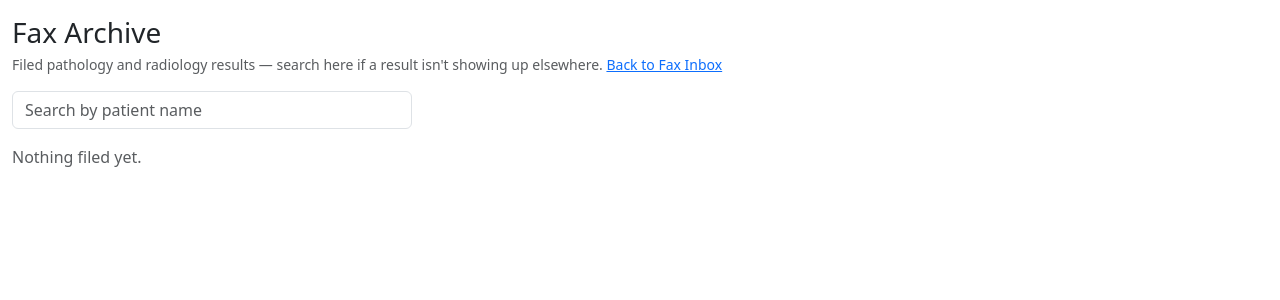
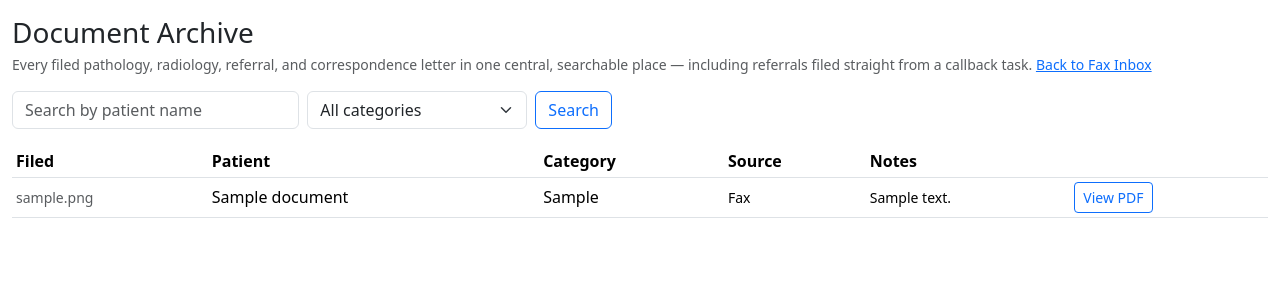
Before and after one commit to jcypowh/callback-manager, a Flask app: page /fax-inbox/archive in a window 1280 px wide. Shown: the part 80-380 px from the top of the page. Run offline with Flask 3, Linux system fonts and the light colour scheme; the visitor is signed in with stand-in values (Sample User, id 1); data comes from the database, SQL or seed files in the repository; tables that the repository leaves empty hold one stand-in row (values such as "Sample post").

Commit message:
Central document archive, referral filing from tasks, correspondence category, mass AI filing
- Fax Archive (now "Document Archive") shows every filed category -
  pathology, radiology, correspondence, referral - not just
  pathology/radiology, so previously-filed referrals are now visible
  there too. Added a category filter alongside the existing patient-name
  search.
- New "Correspondence Letter" fax category, filed into the same central
  archive as pathology/radiology. AI Analyse/Action now distinguishes it
  from a true referral (does the letter actually need an appointment
  booked, or is it just FYI/a copy for the file?).
- Callback tasks that carry a referral attachment (e.g. from Referral
  Drop) get a "File Referral" button, available to whoever is working
  the task (not just Dr Tu/Sally) - files it into the same central
  archive without creating a duplicate task. Guards against double-filing.
- New "Run AI Action on next N unfiled" button on the Fax Inbox to clear
  a backlog in a few clicks instead of one at a time, filing what AI is
  confident about and leaving the rest for manual review. Capped at 8
  per click to stay well inside request timeouts.

Refactored the single-item AI auto-file logic into a shared
_ai_analyze_and_file_one helper used by both the single and batch routes.

```diff
--- a/app.py
+++ b/app.py
@@ -841,10 +841,22 @@ def queue():
             f"ORDER BY {_URGENCY_ORDER_SQL}, t.created_at ASC"
         ).fetchall()
 
+    attachment_task_ids = [r['id'] for r in rows if r['attachment_filename']]
+    filed_task_ids = set()
+    if attachment_task_ids:
+        placeholders = ','.join('?' * len(attachment_task_ids))
+        filed_task_ids = {
+            row['linked_task_id'] for row in db.execute(
+                f'SELECT linked_task_id FROM fax_documents WHERE linked_task_id IN ({placeholders})',
+                attachment_task_ids,
+            ).fetchall()
+        }
+
     tasks = []
     for r in rows:
         task = dict(r)
         task['claimed_ago'] = _time_ago(r['claimed_at'])
+        task['referral_filed'] = r['id'] in filed_task_ids
         notes = db.execute(
             "SELECT tn.*, u.display_name AS author_name FROM task_notes tn "
             "LEFT JOIN users u ON u.id = tn.author_id "
@@ -1102,6 +1114,49 @@ def unclaim_task(task_id):
              f"Released back to the open queue by {session.get('display_name')}."),
         )
         db.commit()
+    return redirect(url_for('queue'))
+
+
+@app.route('/task/<int:task_id>/file-referral', methods=['POST'])
+def file_task_referral(task_id):
+    """Files this task's attached referral into the central Document Archive
+    (same place as fax/email referrals) so it's never lost - available to
+    whoever handled the task, not just full-access users. Doesn't create a
+    new task; linked_task_id just points back to this one."""
+    db = get_db()
+    task = db.execute('SELECT * FROM tasks WHERE id = ?', (task_id,)).fetchone()
+    if not task:
+        flash('Task not found.', 'warning')
+        return redirect(url_for('queue'))
+    if not _can_manage_task(task):
+        flash('That task is not assigned to you.', 'warning')
+        return redirect(url_for('queue'))
+    if not task['attachment_filename']:
+        flash('This task has no referral document attached to file.', 'warning')
+        return redirect(url_for('queue'))
+    already = db.execute(
+        'SELECT id FROM fax_documents WHERE linked_task_id = ?', (task_id,)
+    ).fetchone()
+    if already:
+        flash('This referral has already been filed.', 'warning')
+        return redirect(url_for('queue'))
+    attachment_path = REFERRAL_DIR / task['attachment_filename']
+    if not attachment_path.exists():
+        flash('The attached file is missing.', 'warning')
+        return redirect(url_for('queue'))
+
+    now = datetime.now(timezone.utc).isoformat()
+    cur = db.execute(
+        'INSERT INTO fax_documents (received_at, pdf_filename, category, patient_name, filed_by_id, '
+        'filed_at, linked_task_id, source) VALUES (?, ?, ?, ?, ?, ?, ?, ?)',
+        (task['created_at'], '', 'referral', task['patient_name'], session['user_id'], now, task_id, 'task'),
+    )
+    fax_id = cur.lastrowid
+    filename = f'{fax_id}.pdf'
+    (FAX_DIR / filename).write_bytes(attachment_path.read_bytes())
+    db.execute('UPDATE fax_documents SET pdf_filename = ? WHERE id = ?', (filename, fax_id))
+    db.commit()
+    flash('Referral filed in the Document Archive.', 'success')
     return redirect(url_for('queue'))
 
 
@@ -2012,6 +2067,7 @@ FAX_CATEGORIES = {
     'pathology': 'Pathology',
     'radiology': 'Radiology',
     'referral': 'Referral',
+    'correspondence': 'Correspondence Letter',
 }
 
 FAX_AI_ACTION_LABELS = {
@@ -2037,7 +2093,15 @@ def _analyze_fax_with_ai(pdf_bytes):
     prompt = (
         'You are triaging an incoming fax for a gastroenterology practice (Dr Jeffrey Tu). '
         'Read the document and respond with ONLY a JSON object, no other text, with these keys:\n'
-        '"category": one of "pathology", "radiology", "referral", or "other" if you truly cannot tell\n'
+        '"category": one of "pathology", "radiology", "referral", "correspondence", or "other" if you '
+        'truly cannot tell.\n'
+        '  Use "referral" ONLY when the letter is actually asking Dr Tu to see/treat/book the patient '
+        '(a new referral, a request for an appointment, procedure, or opinion).\n'
+        '  Use "correspondence" for anything else that is just FYI / does not require booking anything - '
+        'e.g. a copy of a letter to another doctor, a discharge summary, a specialist-to-specialist '
+        'update, results already covered elsewhere, or a "for your information" letter. When in doubt '
+        'between referral and correspondence, ask: does this letter need a new appointment booked as a '
+        'direct result of reading it? If no, it is correspondence, not a referral.\n'
         '"patient_name": the PATIENT\'s full name (not the referring GP, specialist, or letterhead '
         'owner) - check the whole document (salutation, "Re:" line, date-of-birth line, footer) '
         'before giving up. Only use null if it truly does not appear anywhere.\n'
@@ -2126,7 +2190,7 @@ def fax_inbox_page():
     ).fetchall()
     return render_template('fax_inbox.html', faxes=unfiled, categories=FAX_CATEGORIES, targets=targets,
                             action_labels=FAX_AI_ACTION_LABELS, has_ai_key=bool(cfg('anthropic_api_key')),
-                            recently_filed=recently_filed)
+                            recently_filed=recently_filed, ai_batch_size=AI_BATCH_SIZE)
 
 
 @app.route('/fax-inbox/archive')
@@ -2136,14 +2200,18 @@ def fax_archive_page():
         return redirect(url_for('queue'))
     db = get_db()
     q = request.args.get('q', '').strip()
-    query = "SELECT * FROM fax_documents WHERE category IN ('pathology', 'radiology')"
+    cat = request.args.get('cat', '').strip()
+    query = "SELECT * FROM fax_documents WHERE category IS NOT NULL"
     params = []
+    if cat in FAX_CATEGORIES:
+        query += " AND category = ?"
+        params.append(cat)
     if q:
         query += " AND patient_name LIKE ?"
         params.append(f'%{q}%')
     query += " ORDER BY filed_at DESC LIMIT 200"
     filed = db.execute(query, params).fetchall()
-    return render_template('fax_archive.html', faxes=filed, categories=FAX_CATEGORIES, q=q)
+    return render_template('fax_archive.html', faxes=filed, categories=FAX_CATEGORIES, q=q, cat=cat)
 
 
 @app.route('/fax-inbox/<int:fax_id>/view')
@@ -2227,12 +2295,49 @@ def file_fax(fax_id):
     return redirect(url_for('fax_inbox_page'))
 
 
+AI_BATCH_SIZE = 8
+
+
+def _ai_analyze_and_file_one(db, fax, filed_by_id):
+    """Runs AI analysis on one unfiled fax_documents row and files it if
+    possible - pathology/radiology/correspondence under that category with
+    the patient name found, referral straight into a callback task. Does NOT
+    commit - callers commit once per request (single item or a whole batch).
+    Returns {'filed': bool, 'category': str|None, 'patient_name': str|None,
+    'reason': str|None} - reason is set when filed is False, one of
+    'file missing', 'api error', 'category unclear', 'no patient name found'."""
+    pdf_path = FAX_DIR / fax['pdf_filename']
+    if not pdf_path.exists():
+        return {'filed': False, 'category': None, 'patient_name': None, 'reason': 'file missing'}
+
+    try:
+        result = _analyze_fax_with_ai(pdf_path.read_bytes())
+    except Exception as e:
+        logger.exception('AI auto-file failed for fax %s', fax['id'])
+        return {'filed': False, 'category': None, 'patient_name': None, 'reason': str(e)}
+
+    now = datetime.now(timezone.utc).isoformat()
+    db.execute(
+        'UPDATE fax_documents SET ai_category = ?, ai_patient_name = ?, ai_suggested_action = ?, '
+        'ai_reasoning = ?, ai_analyzed_at = ? WHERE id = ?',
+        (result['category'], result['patient_name'], result['suggested_action'], result['reasoning'], now, fax['id']),
+    )
+
+    if not result['category']:
+        return {'filed': False, 'category': None, 'patient_name': None, 'reason': 'category unclear'}
+    if not result['patient_name']:
+        return {'filed': False, 'category': result['category'], 'patient_name': None, 'reason': 'no patient name found'}
+
+    notes = FAX_AI_ACTION_LABELS.get(result['suggested_action'], '') if result['category'] == 'referral' else ''
+    _file_fax_document(db, fax, result['category'], result['patient_name'], '', notes, None, filed_by_id)
+    return {'filed': True, 'category': result['category'], 'patient_name': result['patient_name'], 'reason': None}
+
+
 @app.route('/fax-inbox/<int:fax_id>/ai-file', methods=['POST'])
 def ai_file_fax(fax_id):
-    """AI reads the document and files it immediately - pathology/radiology
-    under that category with the patient name it found, referral straight
-    into a callback task, PDF saved either way. If it can't confidently tell
-    what the document is, nothing is filed and it's left for manual review."""
+    """AI reads the document and files it immediately. If it can't
+    confidently tell what the document is, or can't find a patient name,
+    nothing is filed and it's left for manual review."""
     if session.get('role') not in FULL_ACCESS_ROLES:
         flash('Only Dr Tu or Sally can use AI filing.', 'warning')
         return redirect(url_for('fax_inbox_page'))
@@ -2241,42 +2346,56 @@ def ai_file_fax(fax_id):
     if not fax:
         flash('Fax not found.', 'warning')
         return redirect(url_for('fax_inbox_page'))
-    pdf_path = FAX_DIR / fax['pdf_filename']
-    if not pdf_path.exists():
+
+    outcome = _ai_analyze_and_file_one(db, fax, session['user_id'])
+    db.commit()
+
+    if outcome['filed']:
+        flash(f"AI filed as {FAX_CATEGORIES[outcome['category']]} — {outcome['patient_name']}.", 'success')
+    elif outcome['reason'] == 'file missing':
         flash('Fax file is missing.', 'warning')
+    elif outcome['reason'] == 'category unclear':
+        flash("AI couldn't confidently tell what this one is — file it manually below.", 'warning')
+    elif outcome['reason'] == 'no patient name found':
+        flash(f"AI thinks this is {FAX_CATEGORIES[outcome['category']]} but couldn't find a patient "
+              "name on it — file it manually below so it's never filed under \"no name\".", 'warning')
+    else:
+        flash(f"AI could not read this one: {outcome['reason']}", 'danger')
+    return redirect(url_for('fax_inbox_page'))
+
+
+@app.route('/fax-inbox/ai-file-all', methods=['POST'])
+def ai_file_all_fax():
+    """Runs AI Action on the next batch of unfiled documents in one click,
+    for when there's a big backlog - filing what it can and leaving the rest
+    for manual review, same rules as the single-item AI Action."""
+    if session.get('role') not in FULL_ACCESS_ROLES:
+        flash('Only Dr Tu or Sally can use AI filing.', 'warning')
         return redirect(url_for('fax_inbox_page'))
-
-    try:
-        result = _analyze_fax_with_ai(pdf_path.read_bytes())
-    except Exception as e:
-        logger.exception('AI auto-file failed')
-        flash(f'AI could not read this one: {e}', 'danger')
+    if not cfg('anthropic_api_key'):
+        flash('Set up the Anthropic API key under Settings first.', 'warning')
         return redirect(url_for('fax_inbox_page'))
-
-    now = datetime.now(timezone.utc).isoformat()
-    db.execute(
-        'UPDATE fax_documents SET ai_category = ?, ai_patient_name = ?, ai_suggested_action = ?, '
-        'ai_reasoning = ?, ai_analyzed_at = ? WHERE id = ?',
-        (result['category'], result['patient_name'], result['suggested_action'], result['reasoning'], now, fax_id),
-    )
-
-    if not result['category']:
-        db.commit()
-        flash("AI couldn't confidently tell what this one is — file it manually below.", 'warning')
+    db = get_db()
+    batch = db.execute(
+        "SELECT * FROM fax_documents WHERE category IS NULL ORDER BY received_at ASC LIMIT ?",
+        (AI_BATCH_SIZE,),
+    ).fetchall()
+    if not batch:
+        flash('Nothing unfiled to run AI on.', 'success')
         return redirect(url_for('fax_inbox_page'))
 
-    if not result['patient_name']:
-        db.commit()
-        flash(f"AI thinks this is {FAX_CATEGORIES[result['category']]} but couldn't find a patient "
-              "name on it — file it manually below so it's never filed under \"no name\".", 'warning')
-        return redirect(url_for('fax_inbox_page'))
-
-    notes = FAX_AI_ACTION_LABELS.get(result['suggested_action'], '') if result['category'] == 'referral' else ''
-    _file_fax_document(
-        db, fax, result['category'], result['patient_name'], '', notes, None, session['user_id'],
-    )
+    filed = 0
+    for fax in batch:
+        outcome = _ai_analyze_and_file_one(db, fax, session['user_id'])
+        if outcome['filed']:
+            filed += 1
     db.commit()
-    flash(f"AI filed as {FAX_CATEGORIES[result['category']]} — {result['patient_name']}.", 'success')
+
+    remaining = db.execute("SELECT COUNT(*) AS n FROM fax_documents WHERE category IS NULL").fetchone()['n']
+    msg = f'AI ran on {len(batch)}: {filed} filed, {len(batch) - filed} left for manual review.'
+    if remaining:
+        msg += f' {remaining} still unfiled — click again for the next batch.'
+    flash(msg, 'success')
     return redirect(url_for('fax_inbox_page'))
 
 
--- a/templates/fax_archive.html
+++ b/templates/fax_archive.html
@@ -1,18 +1,26 @@
 {% extends 'base.html' %}
-{% block title %}Fax Archive — Callback Manager{% endblock %}
+{% block title %}Document Archive — Callback Manager{% endblock %}
 {% block content %}
-<h3 class="mb-1">Fax Archive</h3>
+<h3 class="mb-1">Document Archive</h3>
 <p class="text-muted small mb-3">
-  Filed pathology and radiology results — search here if a result isn't showing up elsewhere.
+  Every filed pathology, radiology, referral, and correspondence letter in one central, searchable
+  place — including referrals filed straight from a callback task.
   <a href="{{ url_for('fax_inbox_page') }}">Back to Fax Inbox</a>
 </p>
 
-<form method="get" class="mb-3" style="max-width:400px;">
+<form method="get" class="mb-3 d-flex gap-2" style="max-width:600px;">
   <input type="text" name="q" class="form-control" value="{{ q }}" placeholder="Search by patient name">
+  <select name="cat" class="form-select" style="max-width:220px;">
+    <option value="">All categories</option>
+    {% for key, label in categories.items() %}
+    <option value="{{ key }}" {% if cat == key %}selected{% endif %}>{{ label }}</option>
+    {% endfor %}
+  </select>
+  <button class="btn btn-outline-primary">Search</button>
 </form>
 
 {% if not faxes %}
-<p class="text-muted">{{ 'No matches.' if q else 'Nothing filed yet.' }}</p>
+<p class="text-muted">{{ 'No matches.' if (q or cat) else 'Nothing filed yet.' }}</p>
 {% else %}
 <table class="table table-sm bg-white align-middle">
   <thead><tr><th>Filed</th><th>Patient</th><th>Category</th><th>Source</th><th>Notes</th><th></th></tr></thead>
@@ -22,7 +30,9 @@
       <td class="text-nowrap small text-muted">{{ f.filed_at[:16].replace('T', ' ') if f.filed_at else '' }}</td>
       <td>{{ f.patient_name or '—' }}</td>
       <td>{{ categories.get(f.category, f.category) }}</td>
-      <td class="small">{{ 'Email' if f.source == 'email' else 'Fax' }}</td>
+      <td class="small">
+        {% if f.source == 'email' %}Email{% elif f.source == 'task' %}Callback task{% else %}Fax{% endif %}
+      </td>
       <td class="small">{{ f.notes or '' }}</td>
       <td><a href="{{ url_for('view_fax', fax_id=f.id) }}" target="_blank" class="btn btn-sm btn-outline-primary">View PDF</a></td>
     </tr>
```
Also changed, not shown: templates/fax_inbox.html (+13 -4 lines), templates/queue.html (+10 -1 lines).
